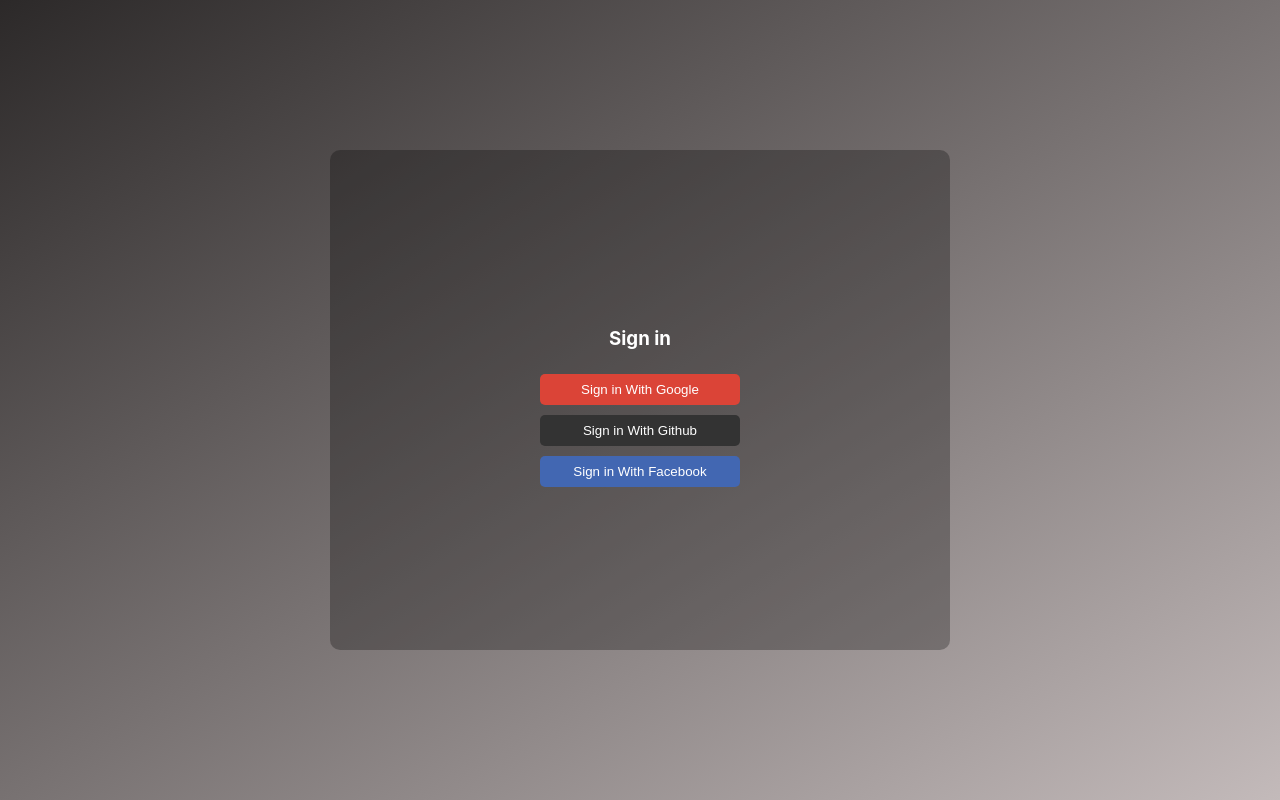
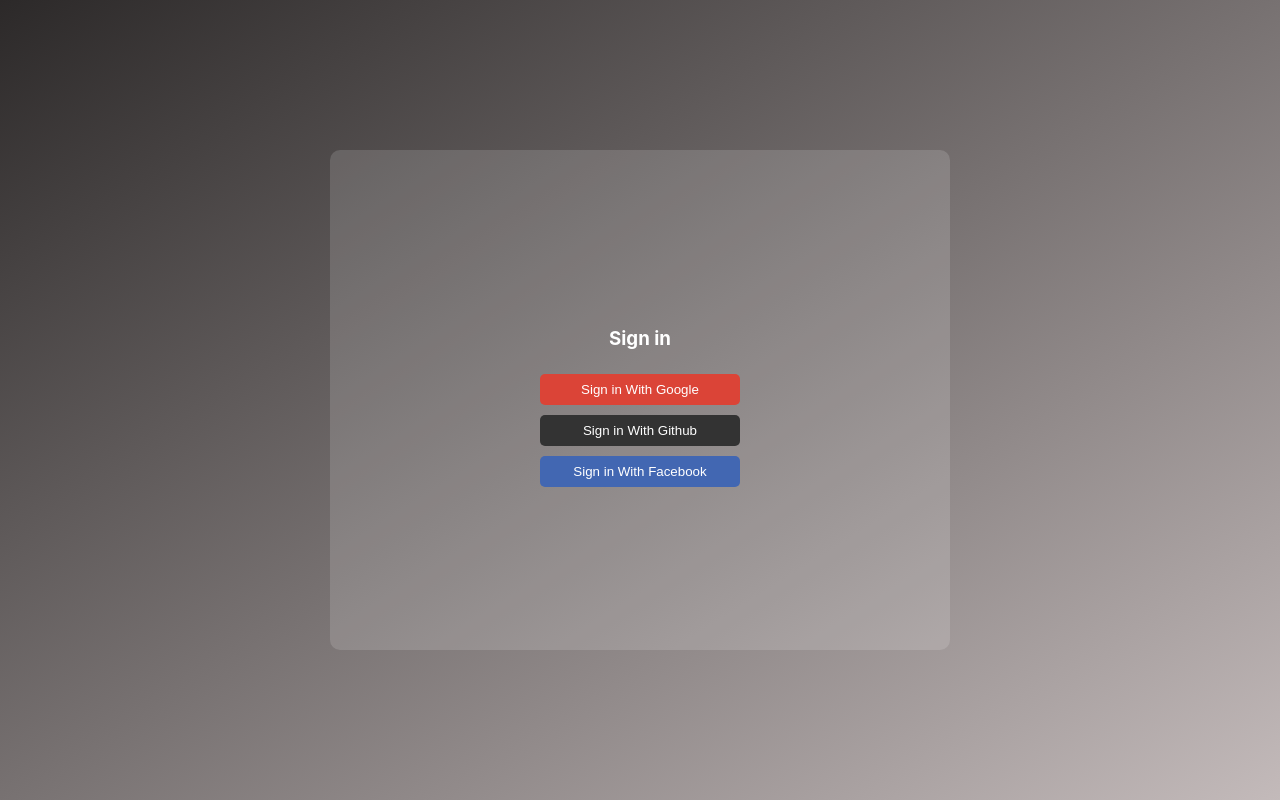
Before and after one commit to asaduzzaman599/thirdparty-authentication-with-firebase, a React (Create React App) app: page / in a window 1280 px wide. Built offline with nearby package versions, Linux system fonts and the light colour scheme.

Commit message:
firebase connect

```diff
--- a/package.json
+++ b/package.json
@@ -6,6 +6,7 @@
     "@testing-library/jest-dom": "^5.16.4",
     "@testing-library/react": "^12.1.4",
     "@testing-library/user-event": "^13.5.0",
+    "firebase": "^9.6.10",
     "react": "^18.0.0",
     "react-dom": "^18.0.0",
     "react-router-dom": "^6.3.0",
--- a/src/Components/SignIn/SignIn.css
+++ b/src/Components/SignIn/SignIn.css
@@ -11,7 +11,7 @@
 .signin-container{
     width: 50%;
     height: 500px;
-    background: rgba(0, 0, 0, 0.278);
+    background: rgba(255, 255, 255, 0.141);
     border-radius: 10px;
     display: flex;
     flex-direction: column;
```
Also changed, not shown: src/firebase.init.js (added, +10 -0 lines), src/index.js (+4 -4 lines), 1 other file (tests, documents, lock files or other folders).
